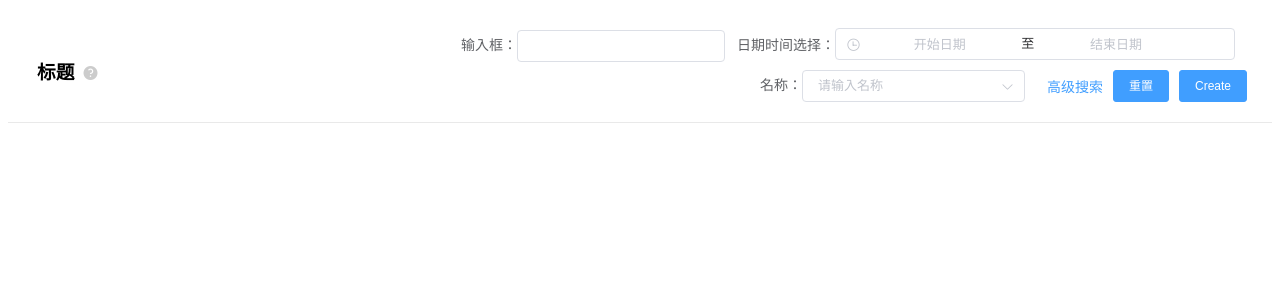
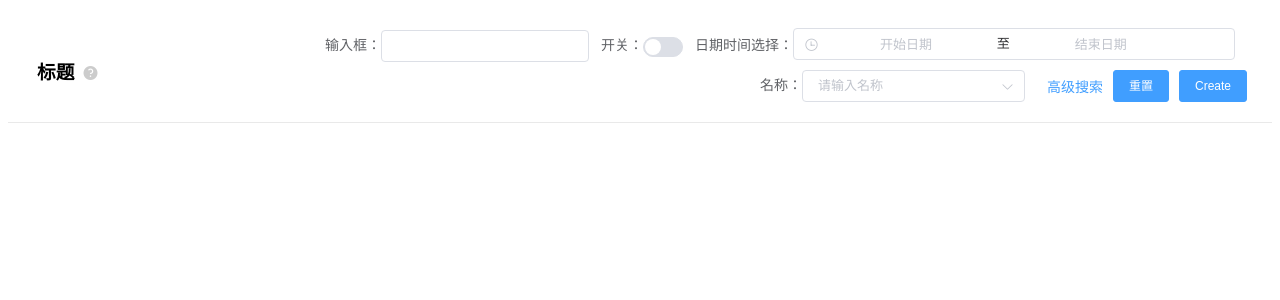
Before and after one commit to Assan233/DemoManage, a Vue app: page / in a window 1280 px wide. Shown: the top 300 px of the page. Built offline with nearby package versions, Linux system fonts and the light colour scheme.

Commit message:
新增form\

```diff
--- a/src/components/FilterContainer/FilterForm.vue
+++ b/src/components/FilterContainer/FilterForm.vue
@@ -14,6 +14,7 @@
         <el-radio-group
           v-if="item.type === 'el-radio-group'"
           v-model="filterData[item.key]"
+          :style="{ width: item.itemWidth ? item.itemWidth + 'px' : 'auto' }"
           v-bind="item.config"
           class="item-input"
           @change="
@@ -43,6 +44,7 @@
           v-else-if="item.type === 'el-checkbox-group'"
           v-model="filterData[item.key]"
           v-bind="item.config"
+          :style="{ width: item.itemWidth ? item.itemWidth + 'px' : 'auto' }"
           class="item-input"
           @change="
             $emit('change', filterData, filterData[item.key], item.key, index)
@@ -71,6 +73,7 @@
         <el-input
           v-else-if="item.type === 'el-input'"
           v-model="filterData[item.key]"
+          :style="{ width: item.itemWidth ? item.itemWidth + 'px' : 'auto' }"
           v-bind="item.config"
           class="item-input"
           @change="
@@ -82,6 +85,7 @@
         <el-input-number
           v-else-if="item.type === 'el-input-number'"
           v-model="filterData[item.key]"
+          :style="{ width: item.itemWidth ? item.itemWidth + 'px' : 'auto' }"
           v-bind="item.config"
           class="item-input"
           @change="
@@ -93,6 +97,7 @@
         <el-select
           v-else-if="item.type === 'el-select'"
           v-model="filterData[item.key]"
+          :style="{ width: item.itemWidth ? item.itemWidth + 'px' : 'auto' }"
           v-bind="item.config"
           class="item-input"
           @change="
@@ -120,6 +125,7 @@
         <el-cascader
           v-else-if="item.type === 'el-cascader'"
           v-model="filterData[item.key]"
+          :style="{ width: item.itemWidth ? item.itemWidth + 'px' : 'auto' }"
           v-bind="item.config"
           class="item-input"
           @change="
@@ -132,6 +138,7 @@
         <el-switch
           v-else-if="item.type === 'el-switch'"
           v-model="filterData[item.key]"
+          :style="{ width: item.itemWidth ? item.itemWidth + 'px' : 'auto' }"
           v-bind="item.config"
           class="item-input"
           @change="
@@ -144,6 +151,7 @@
         <el-time-select
           v-else-if="item.type === 'el-time-select'"
           v-model="filterData[item.key]"
+          :style="{ width: item.itemWidth ? item.itemWidth + 'px' : 'auto' }"
           v-bind="item.config"
           @change="
             $emit('change', filterData, filterData[item.key], item.key, index)
@@ -154,6 +162,7 @@
         <el-time-picker
           v-else-if="item.type === 'el-time-picker'"
           v-model="filterData[item.key]"
+          :style="{ width: item.itemWidth ? item.itemWidth + 'px' : 'auto' }"
           v-bind="item.config"
           @change="
             $emit('change', filterData, filterData[item.key], item.key, index)
@@ -165,6 +174,7 @@
         <el-date-picker
           v-else-if="item.type === 'el-date-picker'"
           v-model="filterData[item.key]"
+          :style="{ width: item.itemWidth ? item.itemWidth + 'px' : 'auto' }"
           v-bind="item.config"
           @change="
             $emit('change', filterData, filterData[item.key], item.key, index)
@@ -227,7 +237,7 @@ export default {
   components: {},
   props: {
     // filter表单配置项
-    dataList: {
+    dataJson: {
       type: Array,
       default: () => []
     },
@@ -247,7 +257,7 @@ export default {
     };
   },
   watch: {
-    dataList: {
+    dataJson: {
       handler(newVal) {
         this.initFilter(newVal);
       },
@@ -257,8 +267,9 @@ export default {
   },
   methods: {
     // 数据初始化
-    initFilter(dataList) {
-      dataList.map(item => {
+    initFilter(dataJson) {
+      dataJson.map(item => {
+        if (!item.config) item.config = {};
         // 如果表单元素配置信息为高级, 显示高级按钮
         if (item.isAdvanced) this.isAdvancedBtn = true;
 
@@ -275,7 +286,7 @@ export default {
           ? []
           : undefined; // 防止引用同一个initData, 产生对象引用问题
       });
-      this.filterInfo = deepClone(dataList);
+      this.filterInfo = deepClone(dataJson);
       // 重新排序, 高级选项排在最后
       this.filterInfo.sort((a, b) => {
         if (a.isAdvanced === true && !b.isAdvanced) {
--- a/src/components/FilterContainer/index.vue
+++ b/src/components/FilterContainer/index.vue
@@ -15,7 +15,7 @@
       </el-col>
       <el-col :span="span[1]" class="right">
         <filter-form
-          :data-list="dataList"
+          :data-json="dataJson"
           :has-clear="hasClear"
           @change="handleFilterChange"
           @filterClear="handleFilterClear"
@@ -42,7 +42,7 @@ export default {
   components: { FilterForm },
   props: {
     // filter表单配置项
-    dataList: {
+    dataJson: {
       type: Array,
       default: () => []
     },
@@ -51,7 +51,7 @@ export default {
       type: Object,
       default: () => ({
         title: "",
-        summary: undefined
+        summary: ""
       })
     },
     // 是否显示clear按钮
--- a/src/views/index.vue
+++ b/src/views/index.vue
@@ -1,13 +1,26 @@
 <template>
   <div class="index">
     <filter-container
-      :data-list="dataList"
+      :data-json="dataJson"
       :title-info="titleInfo"
       :span="span"
       :has-clear="true"
       @change="handleFilterChange"
       @filterClear="handleClear"
     >
+      <!-- 表单元素-slot
+      <template v-slot:formSlot>
+        <div class="form-slot">
+          <span class="slot-label">form插槽：</span>
+          <el-input
+            v-model="input"
+            size="small"
+            class="slot-content"
+            placeholder="请输入内容"
+          ></el-input>
+        </div>
+      </template> -->
+
       <!-- 操作功能-slot -->
       <template v-slot:operateSlot="slotProps">
         <el-button size="small" type="primary" @click="onClick(slotProps)"
@@ -31,11 +44,17 @@ export default {
         summary: "title介绍"
       },
       span: [3, 21], //控制栅格布局
-      dataList: [
+      dataJson: [
         {
           label: "输入框",
           type: "el-input",
           key: "num",
+          config: {}
+        },
+        {
+          label: "开关",
+          type: "el-switch",
+          key: "es",
           config: {}
         },
         {
@@ -405,6 +424,16 @@ export default {
     },
     onChange(slotProps) {
       console.log(this.input);
+    },
+    test() {
+      setTimeout(() => {
+        let dom = document.getElementsByTagName("input");
+        dom.forEach(item => {
+          if (item.placeholder === "请选择时间段") {
+            console.log(item);
+          }
+        });
+      }, 2000);
     }
   }
 };
@@ -427,8 +456,17 @@ export default {
     color: #ccc;
   }
 }
-.slot-input {
+.form-slot {
+  padding: 0 12px 8px 0;
   display: inline-block;
-  width: auto;
+  .slot-label {
+    display: inline-block;
+    font-size: 14px;
+    color: #606266;
+  }
+  .slot-content {
+    display: inline-block;
+    width: auto;
+  }
 }
 </style>
```
Also changed, not shown: 1 other file (tests, documents, lock files or other folders).
